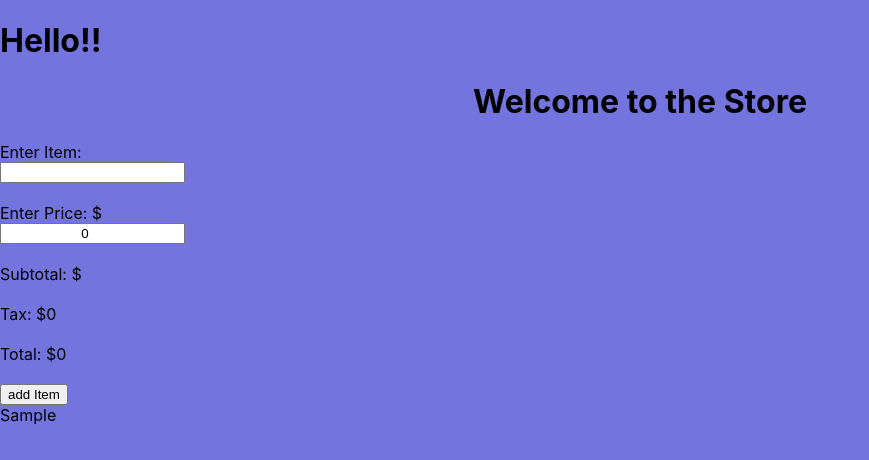
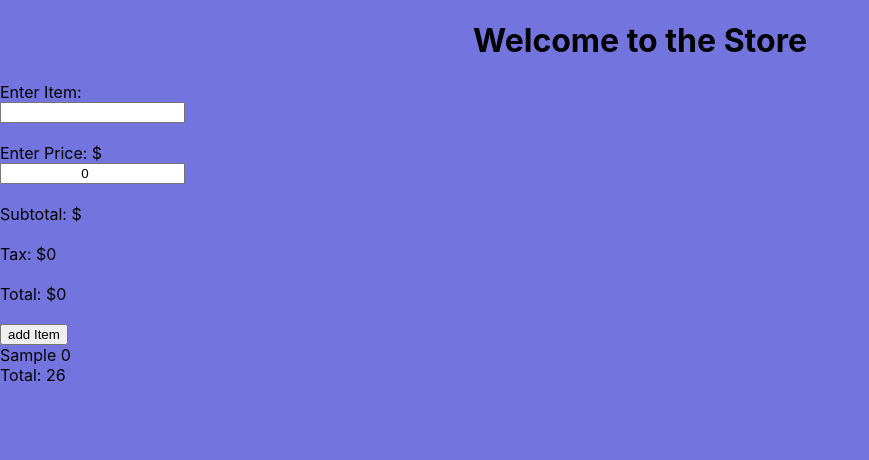
Before and after one commit to mverma45/cashRegister, a React app: page / in a window 1280 px wide. Both pictures are taken after typing "Sample" into the empty fields and a click on the input "add Item". Shown: the whole page, without its empty margins (0-869 px from the left). Built offline with nearby package versions, Linux system fonts and the light colour scheme.

Commit message:
built out total scafolting

```diff
--- a/public/index.html
+++ b/public/index.html
@@ -27,7 +27,6 @@
     <title>Cash Register</title>
   </head>
   <body>
-    <h1>Hello!!</h1>
     <noscript>You need to enable JavaScript to run this app.</noscript>
     <div id="root"></div>
   </body>
--- a/src/components/App.js
+++ b/src/components/App.js
@@ -1,85 +1,102 @@
-import './App.css'
-import {useState} from 'react'
+import "./App.css"
+import { useState } from "react"
 
 function App() {
-
   const [items, setItems] = useState([])
 
-  const addItem = (item) => {
-    console.log('hello there', item)
+  const addItem = item => {
+    console.log("hello there", item)
     setItems([...items, item])
-
   }
 
   return (
     <div className="App">
-
-
-      <header onSubmit={addItem} className="heading">
-          <h1>Welcome to the Store</h1>
+      <header className="heading">
+        <h1>Welcome to the Store</h1>
       </header>
 
-      <Form onSubmit={addItem}/>
-      <Items items={items}/>
+      <Form onSubmit={addItem} />
+      <Items items={items} />
+      <Total items={items} />
     </div>
   )
 }
 
-function Form({onSubmit}) {
+function Form({ onSubmit }) {
+  let [price, setPrice] = useState(0)
+  let [name, setName] = useState("")
 
-
-  let [price, setPrice] = useState(0)
-  let [name, setName] = useState('')
-
-  const handlePriceChange = pr =>{
-    console.log('the price', pr)
+  const handlePriceChange = pr => {
+    console.log("the price", pr)
     setPrice(parseFloat(pr))
   }
 
-  const handleNameChange = n =>{
-    console.log('the name', n)
+  const handleNameChange = n => {
+    console.log("the name", n)
     setName(n)
   }
 
-  const handleSubmit = e =>{
+  const handleSubmit = e => {
     e.preventDefault()
-    onSubmit({price, name})
+    onSubmit({ price, name })
     setPrice(0)
-    name = ''
-    setName('')
+    setName("")
   }
 
   return (
     <form onSubmit={handleSubmit}>
       <label htmlFor="item">Enter Item:</label>
-      <input type="text" id="item" name="item"
+      <input
+        type="text"
+        id="item"
+        name="item"
         value={name}
         onChange={e => handleNameChange(e.target.value)}
-      /><br/>
+      />
+      <br />
       <label htmlFor="price">Enter Price: $</label>
-      <input value={price}
+      <input
+        value={price}
         type="number"
         name="price"
-        onChange={e => handlePriceChange(e.target.value)}/>
-      <br/>
-      <label htmlFor="stotal">Subtotal: $</label><br/><br/>
+        onChange={e => handlePriceChange(e.target.value)}
+      />
+      <br />
+      <label htmlFor="stotal">Subtotal: $</label>
+      <br />
+      <br />
       <label htmlFor="tax">Tax: ${tax(price)}</label>
-      <br/><br/>
+      <br />
+      <br />
       <label htmlFor="total">Total: ${tax(price) + price}</label>
-      <br/>
-      <br/>
-      <input type='submit' value="add Item"/>
+      <br />
+      <br />
+      <input type="submit" value="add Item" />
     </form>
   )
 }
 
 // TODO: calculate total of all items
-function Items({items}){
+function Items({ items }) {
   return items.map((item, d) => {
-    return <div key={d}>{item.name}</div>
+    return (
+      <div key={d}>
+        {item.name} {item.price}
+      </div>
+    )
   })
 }
 
+function Total({ items }) {
+  return <div>Total: 26</div>
+  // return items.map((item, d) => {
+  //   return (
+  //     <div key={d}>
+  //       {item.name} {item.price}
+  //     </div>
+  //   )
+  // })
+}
 
 //Subtotal gets the price and enters in substotal
 
@@ -90,9 +107,8 @@ function Items({items}){
 // let test2 = parseFloat(text, 10)*2;
 // console.log(test2)
 
-function tax(cost){
-    return parseFloat(cost) * 0.0725;
+function tax(cost) {
+  return parseFloat(cost) * 0.0725
 }
 
-
 export default App
```
